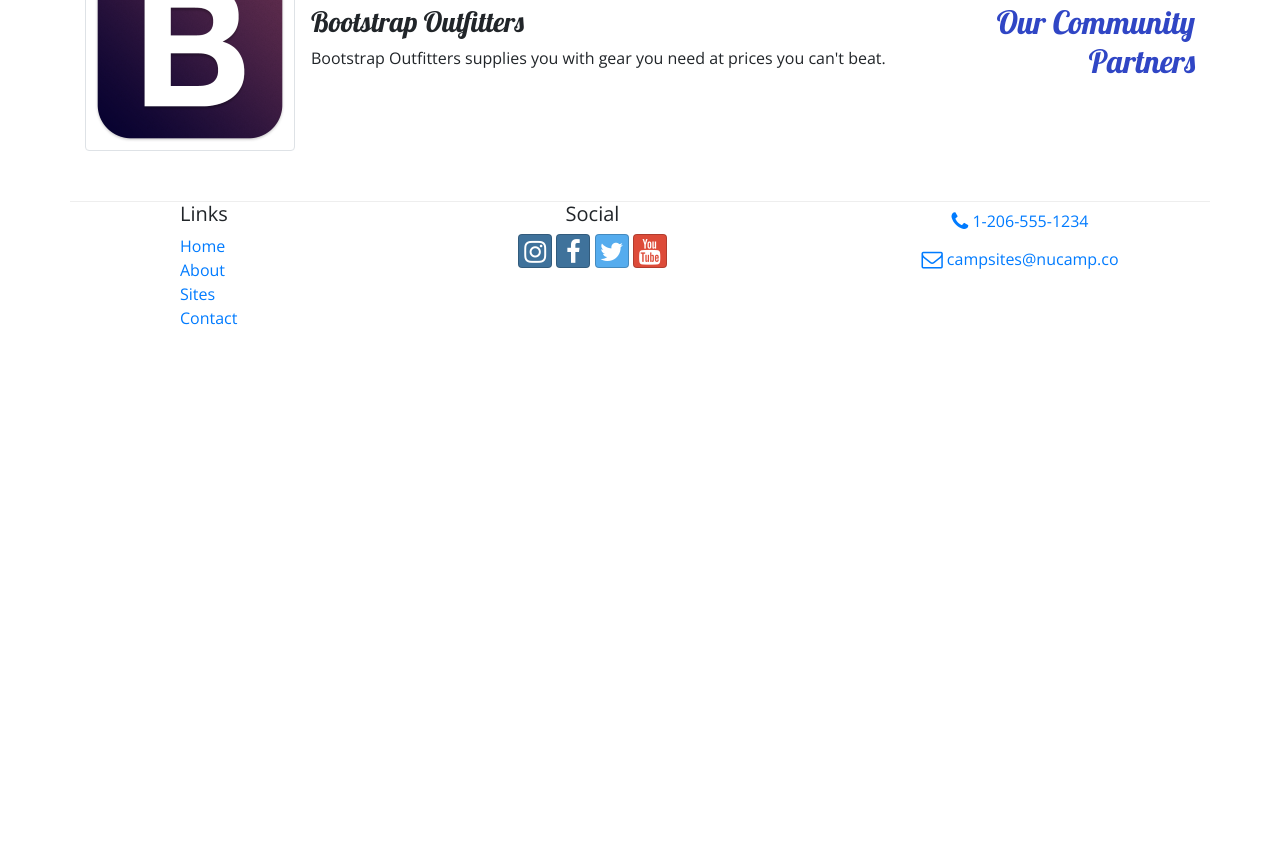
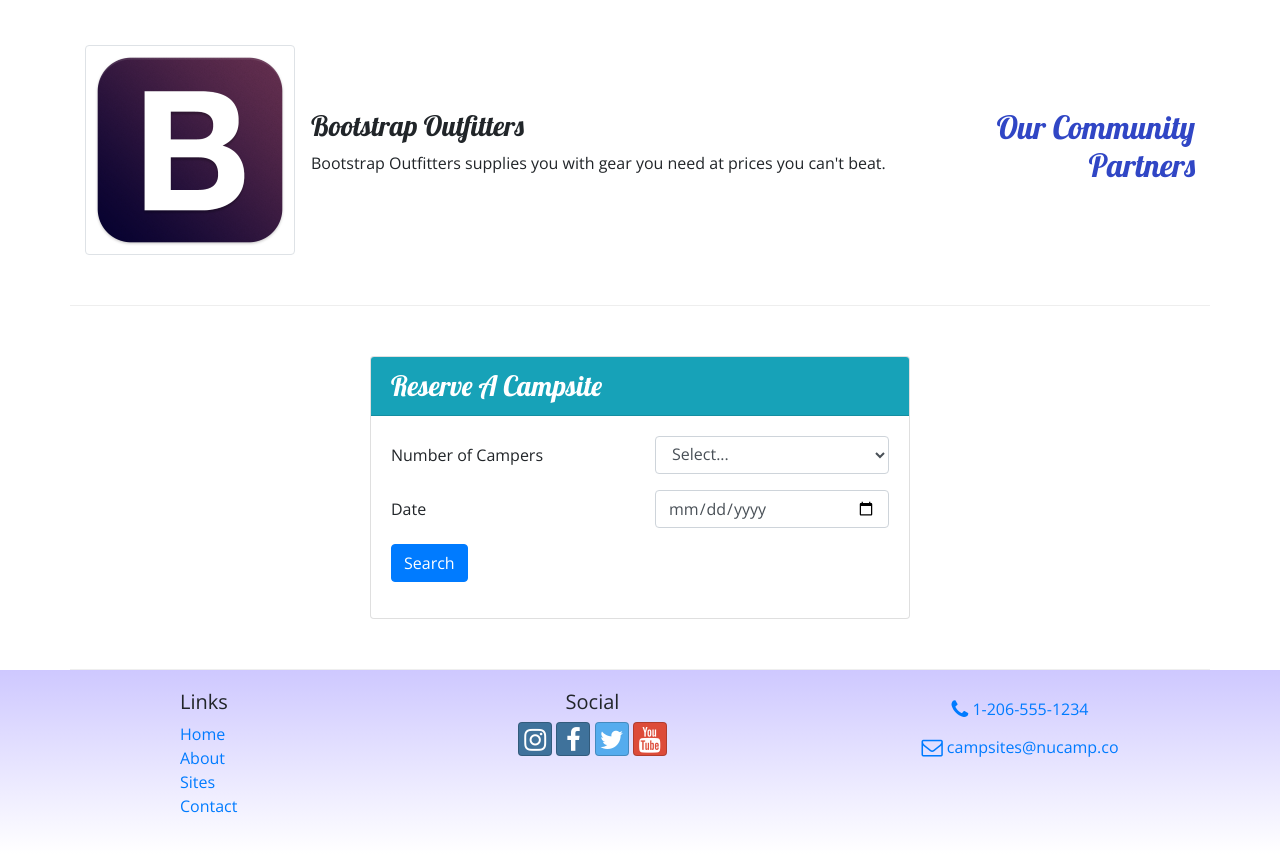
Before and after one commit to NasirAbdirahman/NucampWebsite-Project, a website: page index.html in a window 1280 px wide. Shown: the part 847-1701 px from the top of the page. Before the commit the page ends 1193 px from the top, so only its background shows below. Drawn offline with nearby package versions, Linux system fonts and the light colour scheme.

Commit message:
Week 2 Assignment

```diff
--- a/index.html
+++ b/index.html
@@ -25,6 +25,9 @@
                 <div class="col">
                     <h1>NuCamp</h1>
                     <h2>a better way to camp</h2>
+                </div>
+                <div class="col col-md-4 col-xl-2 mt-4">
+                    <a class="btn btn-lg bg-info text-white text-nowrap" href="#reserveForm"> Reserve Campsite </a>
                 </div>
             </div>
         </div>
@@ -70,8 +73,13 @@
                 <h2>Featured Campsites</h2>
             </div>
             <div class="col">
-                <h3>React Lake Campground</h3>
-        		<p class="d-none d-sm-block">Nestled in the foothills of the Chrome Mountains, this campground on the shores of the pristine React Lake is a favorite for fly fishers.</p>
+                <div class="media">
+                    <div class="media-body align-self-center">
+                        <h3>React Lake Campground</h3>
+                        <p class="d-none d-sm-block">Nestled in the foothills of the Chrome Mountains, this campground on the shores of the pristine React Lake is a favorite for fly fishers.</p>
+                    </div>
+                    <img class="d-flex ml-3 img-thumbnail" src="img/react-lake-thumb.jpg" alt="React lake Campground"/>
+                </div>
    			</div>
         </div>
 
@@ -89,9 +97,48 @@
                 </div>
             </div>
         </div>
+
+        <div class="row row-content align-items-center">
+            <div class="col-sm-6 mx-auto">
+                <div class="card">
+                    <h3 class="card-header bg-info text-white">Reserve A Campsite</h3>
+                    <div class="card-body">
+                        <form id="reserveForm">
+                            <div class="form-group row">
+                                <label for="Number of Campers" class="col-sm-6 col-form-label">Number of Campers</label>
+                                <div class="col-sm-6">
+                                    <select type="number" class="form-control" id="numCampers" name="numCampers">
+                                        <option>Select...</option>
+                                        <option value="1">1</option>
+                                        <option value="2">2</option>
+                                        <option value="3">3</option>
+                                        <option value="4">4</option>
+                                        <option value="5">5</option>
+                                        <option value="6">6</option>
+                                    </select>
+                                </div>
+                            </div>
+                            <div class="form-group row">
+                                <label for="date" class="col-sm-6 col-form-label">Date</label>
+                                <div class="col-sm-6">
+                                    <input type="date" name="date" class="form-control" id="date" placeholder="date"/>
+                                </div>
+                            </div>
+
+                            <div class="form-group row">
+                                <div class="col">
+                                    <button type="submit" class="btn btn-primary">Search</button>
+                                </div>
+                            </div>
+                        </form>
+
+                    </div>
+                </div>
+            </div>
+        </div>
     </div>
 
-    <footerc class="site-footer">
+    <footer class="site-footer">
         <div class="container">
             <div class="row">
                 <div class="col-4 col-sm-2 offset-1">
```
